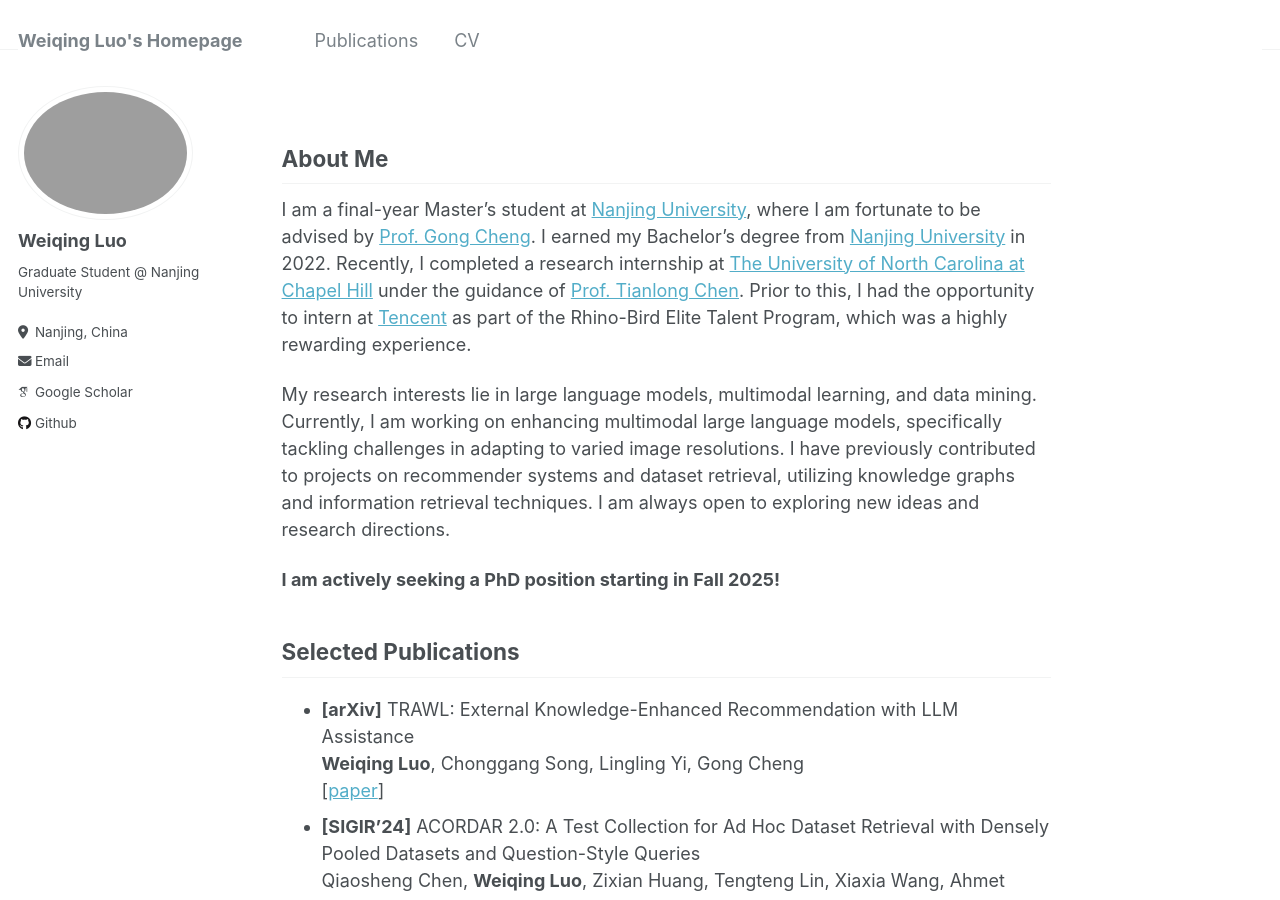
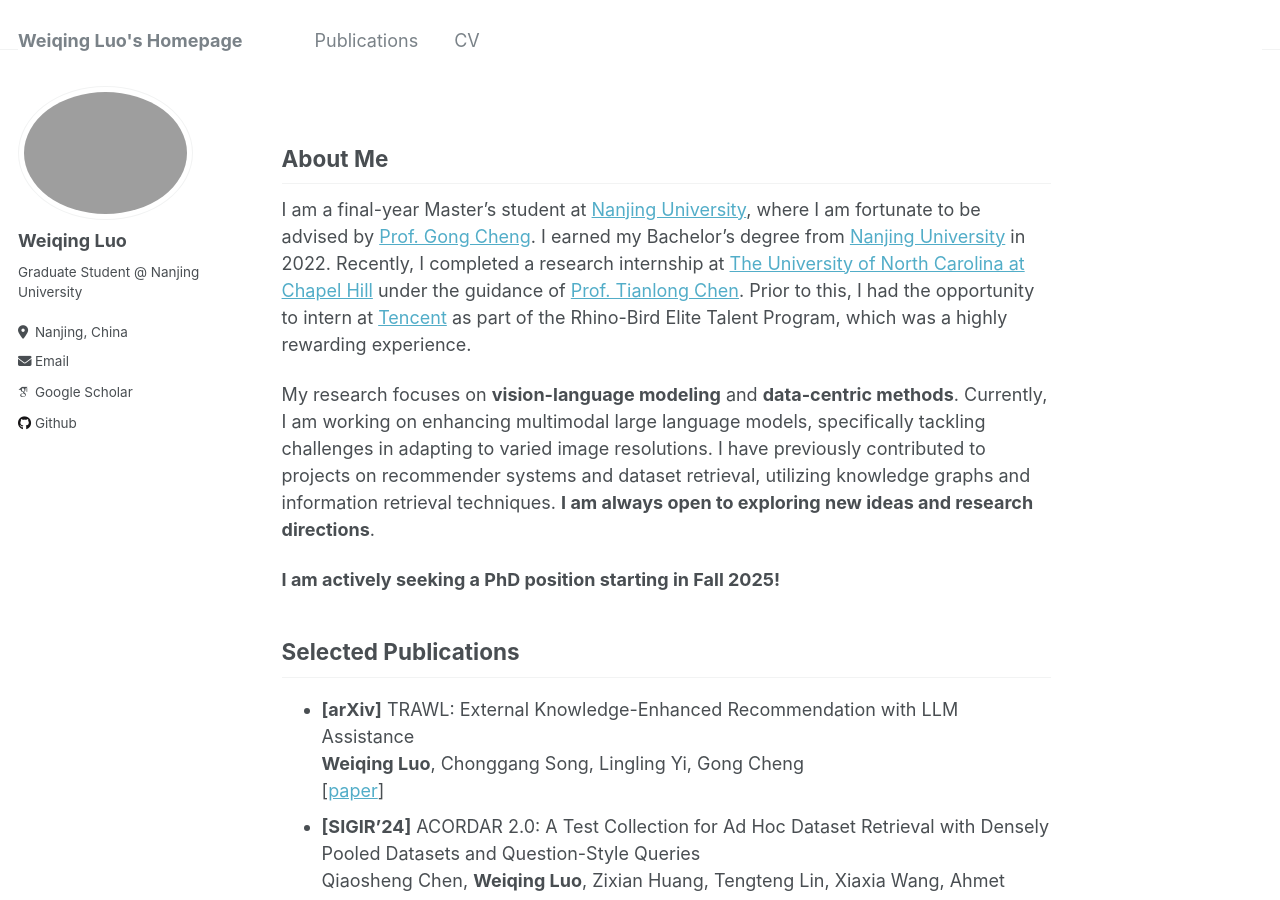
Before and after one commit to Hcnaeg/Hcnaeg.github.io, a Jekyll site: the page built from _pages/about.md, in a window 1280 px wide and 900 px high. Built offline with Jekyll 4.4.1, drawn with Linux system fonts in a browser that asks for light colours; some web fonts are replaced.

Commit message:
update about.md

```diff
--- a/_pages/about.md
+++ b/_pages/about.md
@@ -10,7 +10,8 @@ redirect_from:
 ## About Me
 I am a final-year Master's student at [Nanjing University](https://www.nju.edu.cn/en/), where I am fortunate to be advised by [Prof. Gong Cheng](http://ws.nju.edu.cn/~gcheng). I earned my Bachelor's degree from [Nanjing University](https://www.nju.edu.cn/en/) in 2022. Recently, I completed a research internship at [The University of North Carolina at Chapel Hill](https://www.unc.edu/) under the guidance of [Prof. Tianlong Chen](https://tianlong-chen.github.io/). Prior to this, I had the opportunity to intern at [Tencent](https://www.tencent.com/) as part of the Rhino-Bird Elite Talent Program, which was a highly rewarding experience.
 
-My research interests lie in large language models, multimodal learning, and data mining. Currently, I am working on enhancing multimodal large language models, specifically tackling challenges in adapting to varied image resolutions. I have previously contributed to projects on recommender systems and dataset retrieval, utilizing knowledge graphs and information retrieval techniques. I am always open to exploring new ideas and research directions.
+My research focuses on **vision-language modeling** and **data-centric methods**. Currently, I am working on enhancing multimodal large language models, specifically tackling challenges in adapting to varied image resolutions. I have previously contributed to projects on recommender systems and dataset retrieval, utilizing knowledge graphs and information retrieval techniques. **I am always open to exploring new ideas and research directions**.
+
 
 
 **I am actively seeking a PhD position starting in Fall 2025!**
```
